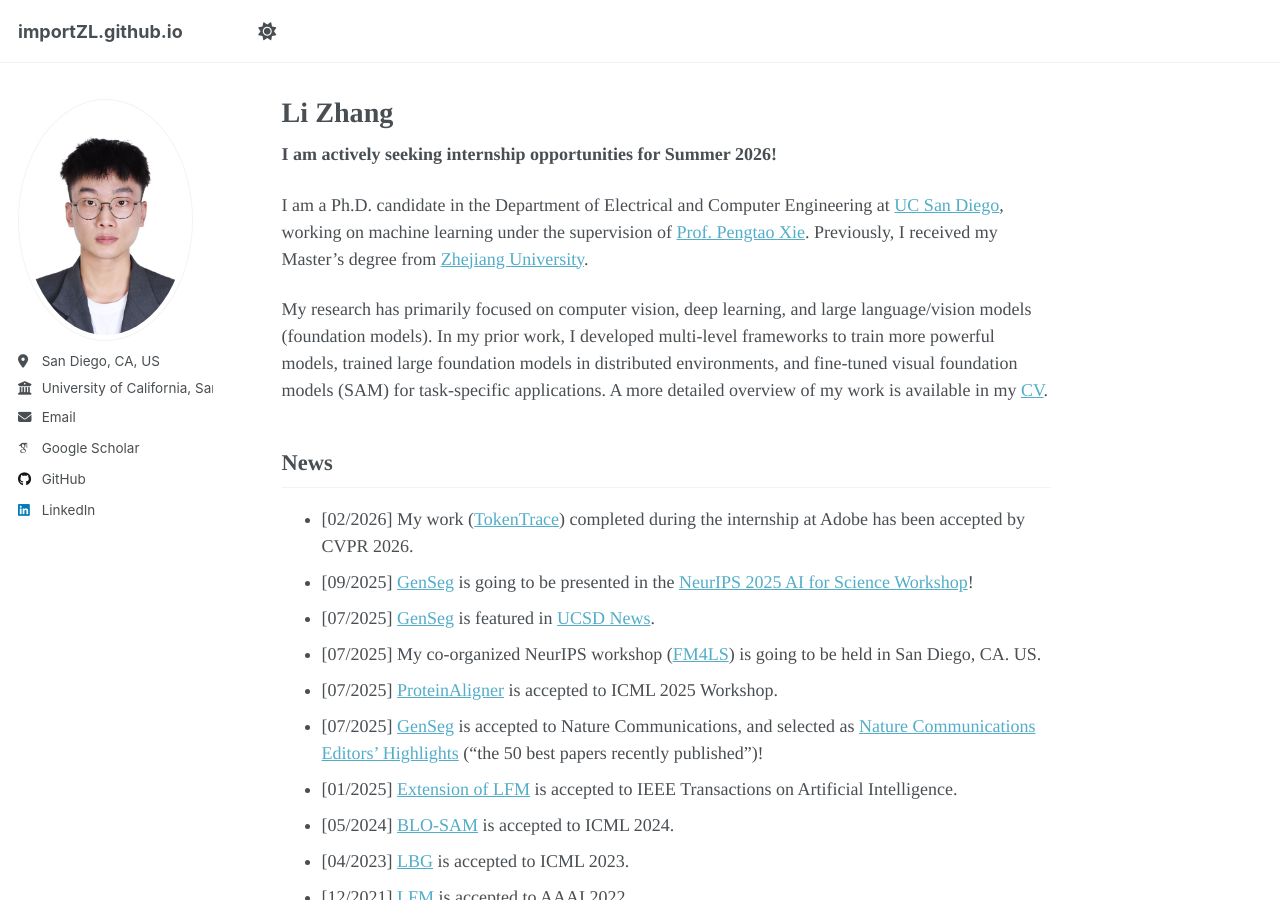
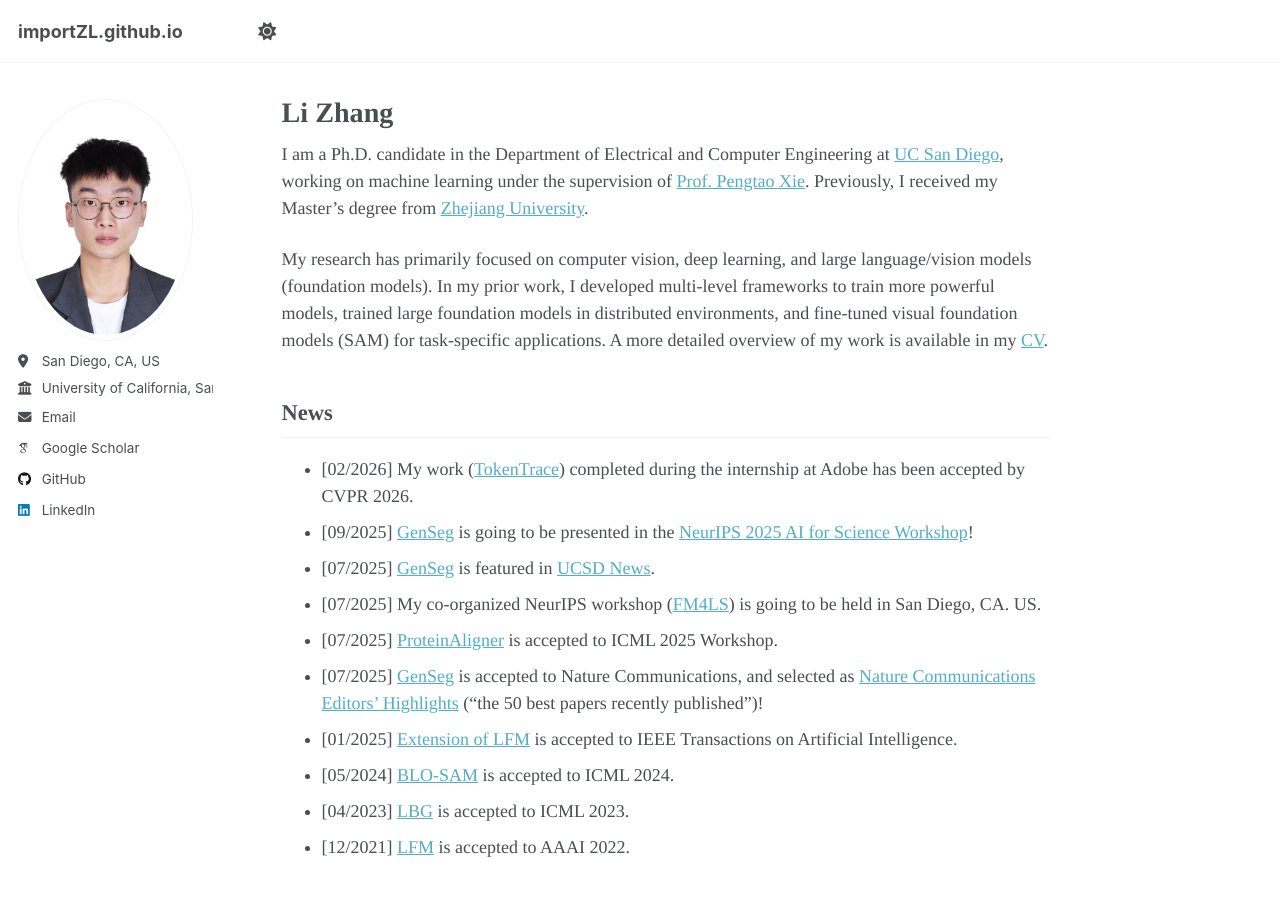
Before and after one commit to importZL/importZL.github.io, a Jekyll site: the page built from _pages/about.md, in a window 1280 px wide and 900 px high. Built offline with Jekyll 4.4.1, drawn with Linux system fonts in a browser that asks for light colours; some web fonts are replaced; a script that is not in the unit is left out.

Commit message:
Comment out internship opportunity statement
Commented out the internship opportunity statement.

```diff
--- a/_pages/about.md
+++ b/_pages/about.md
@@ -7,7 +7,7 @@ redirect_from:
   - /about.html
 ---
 
-**I am actively seeking internship opportunities for Summer 2026!**
+<!-- **I am actively seeking internship opportunities for Summer 2026!** -->
 
 I am a Ph.D. candidate in the Department of Electrical and Computer Engineering at [UC San Diego](https://www.ucsd.edu/), working on machine learning under the supervision of [Prof. Pengtao Xie](https://pengtaoxie.github.io/). Previously, I received my Master's degree from [Zhejiang University](https://www.zju.edu.cn/english/).
 
```
